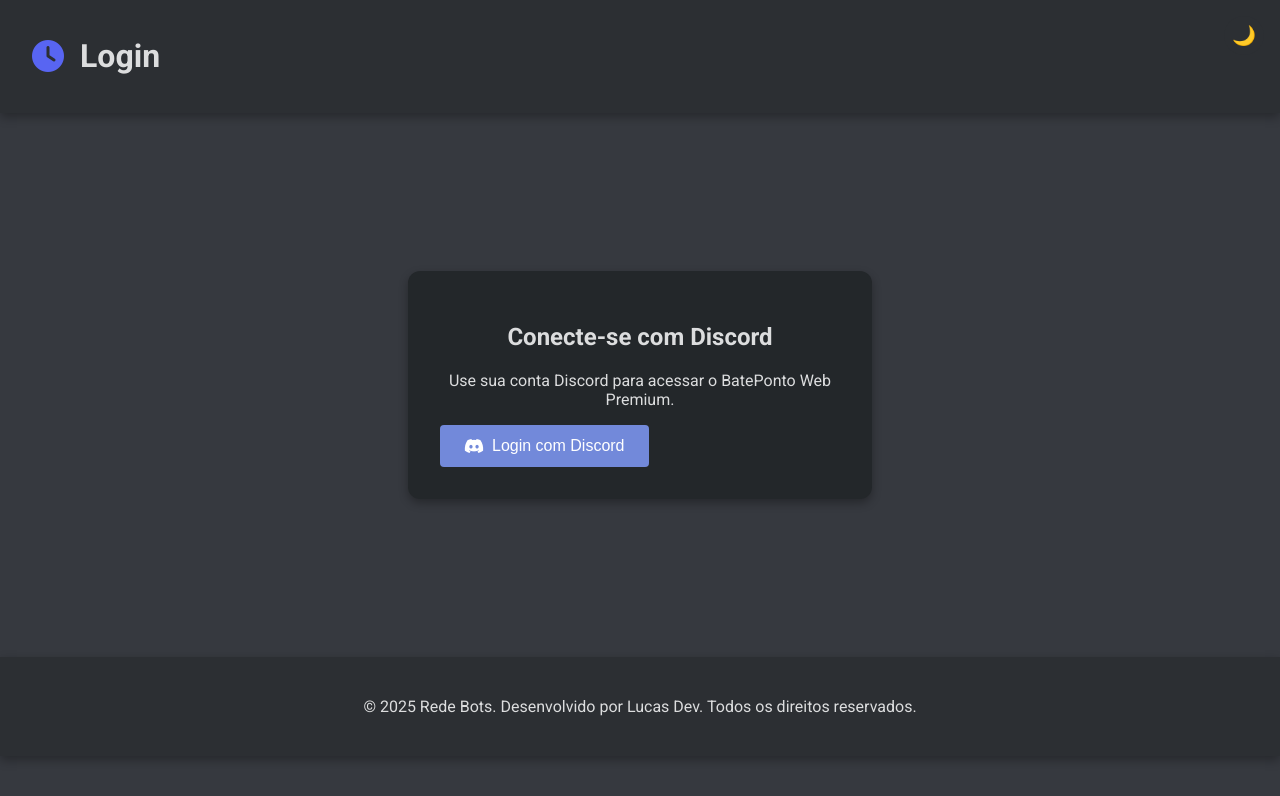
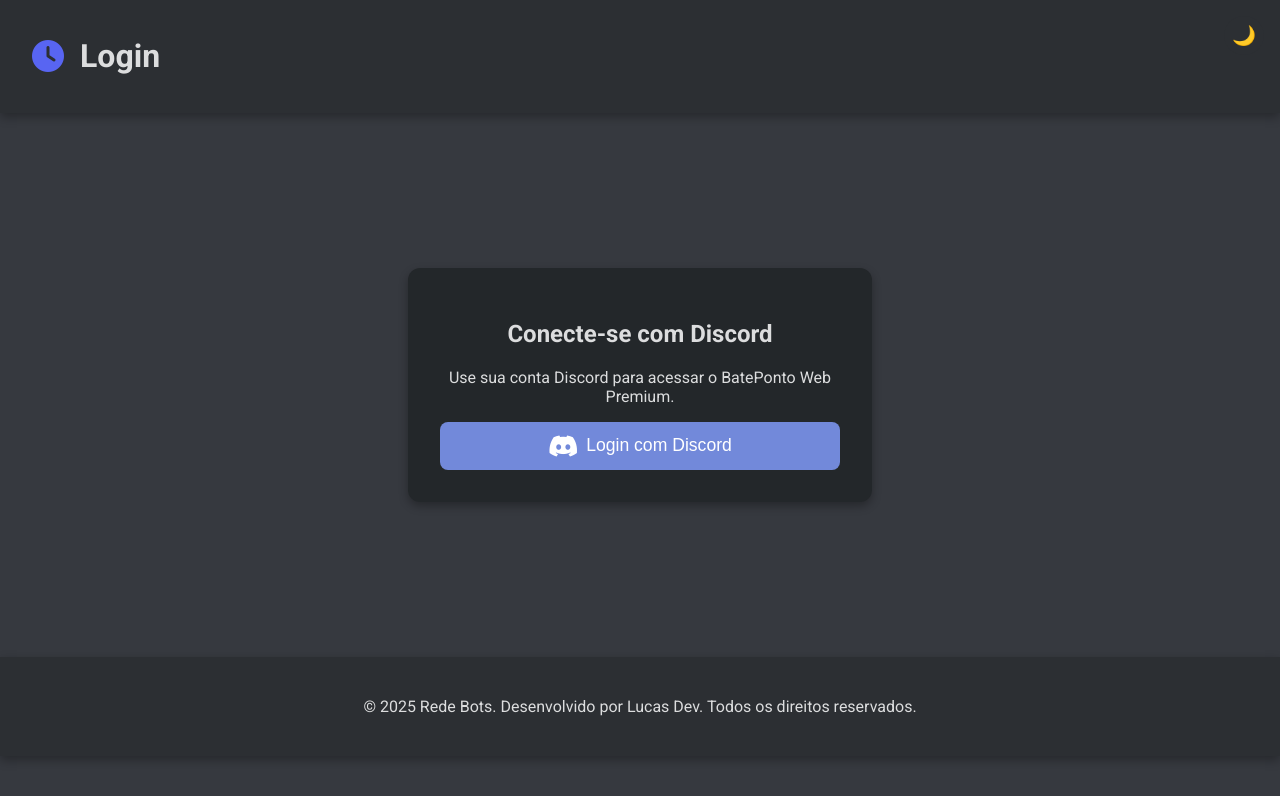
Before and after one commit to LucasDesignerF/bate-ponto-web, a plain HTML site: page login.html in a window 1280 px wide. Drawn offline with Linux system fonts and the light colour scheme.

Commit message:
Update styles.css

```diff
--- a/css/styles.css
+++ b/css/styles.css
@@ -190,6 +190,22 @@
     align-items: center;
     justify-content: center;
     gap: 0.5rem;
+    padding: 0.75rem 2rem;
+    font-size: 1.1rem;
+    font-weight: 500;
+    width: 100%; /* Ocupa toda a largura do cartão */
+    box-sizing: border-box;
+    border-radius: 8px;
+}
+
+.btn-discord .discord-icon {
+    font-size: 1.5rem; /* Tamanho do ícone */
+    color: white;
+}
+
+.btn-discord:hover {
+    background: #677BC4;
+    transform: translateY(-2px);
 }
 
 .btn-primary {
```
